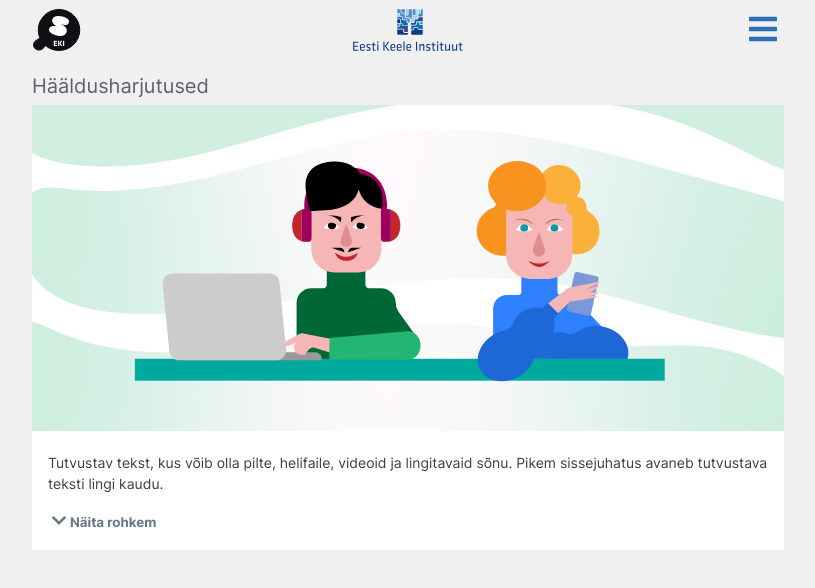
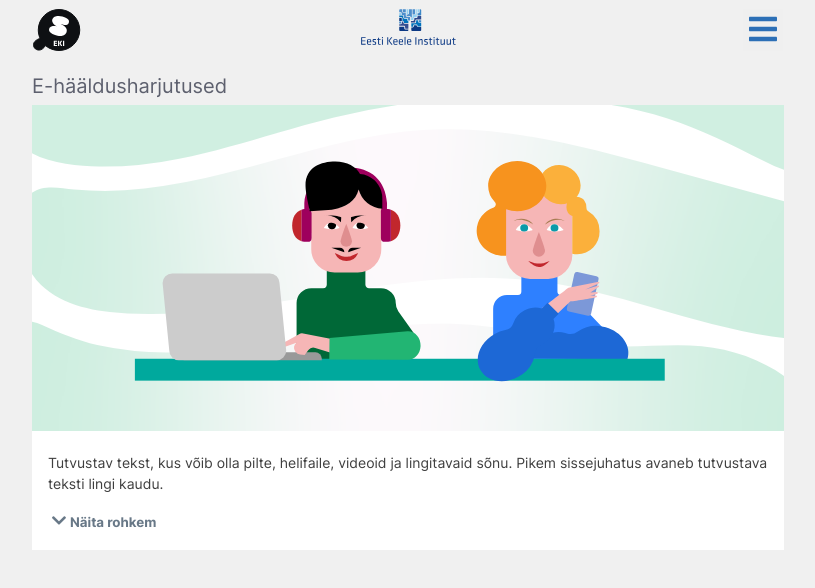
Before and after one commit to keeleinstituut/ehh, an Angular app: page / in a window 1280 px wide. Shown: the top 588 px of the page, without its empty margins (232-1047 px from the left). Built offline with nearby package versions, Linux system fonts and the light colour scheme; no server answers.

Commit message:
Modify header (add links for logos and change Hääldusharjutused text to E-hääldusharjutused)

```diff
--- a/src/app/components/header/header.component.html
+++ b/src/app/components/header/header.component.html
@@ -1,9 +1,13 @@
 <header class="header">
   <div class="header__secondary_logo">
-    <img src="assets/img/sonaveeb_mob.svg" alt="">
+    <a href="https://sonaveeb.ee/" target="_blank">
+      <img src="assets/img/sonaveeb_mob.svg" alt="">
+    </a>
   </div>
   <div class="header__primary_logo">
-    <img src="assets/img/logo_eki.svg" alt="">
+    <a href="http://portaal.eki.ee/" target="_blank">
+      <img src="assets/img/logo_eki.svg" alt="">
+    </a>
   </div>
   <div class="header__menu-button">
     <button (click)="openMenu.emit(true)">
--- a/src/app/containers/exercise/components/exercise-summary/exercise-summary.component.ts
+++ b/src/app/containers/exercise/components/exercise-summary/exercise-summary.component.ts
@@ -13,7 +13,7 @@ import { UrlService } from '../../../../services/url/url.service';
   styleUrls: ['./exercise-summary.component.scss']
 })
 export class ExerciseSummaryComponent implements OnInit, OnDestroy {
-  backButton = 'Hääldusharjutused';
+  backButton = 'E-hääldusharjutused';
   subscriptions$: Subscription[];
   currentTopic: TopicInfoItem;
   feedback: string;
--- a/src/app/containers/exercise/components/question-type-one/question-type-one.component.scss
+++ b/src/app/containers/exercise/components/question-type-one/question-type-one.component.scss
@@ -1,7 +1,5 @@
 @import "src/assets/styles/mixins";
 .question-one {
-  &__options {
-  }
 
   &__etalon {
     margin-bottom: 1.5rem;
--- a/src/app/containers/home/home.component.html
+++ b/src/app/containers/home/home.component.html
@@ -1,5 +1,5 @@
 <div class="home">
-  <h3>Hääldusharjutused</h3>
+  <h3>E-hääldusharjutused</h3>
   <ehh-card image="esileht.svg">
     <ng-container card-content>
       <ehh-read-more>
--- a/src/app/containers/topic/topic.component.ts
+++ b/src/app/containers/topic/topic.component.ts
@@ -13,7 +13,7 @@ import { UrlService } from '../../services/url/url.service';
   styleUrls: ['./topic.component.scss']
 })
 export class TopicComponent implements OnInit, AfterViewInit, OnDestroy {
-  backButton = 'Hääldusharjutused';
+  backButton = 'E-hääldusharjutused';
   subscriptions$: Subscription[];
   exercises: TopicExercise[];
   currentTopic: TopicInfoItem;
--- a/src/index.html
+++ b/src/index.html
@@ -2,7 +2,7 @@
 <html lang="et">
 <head>
   <meta charset="utf-8">
-  <title>EKI Hääldusharjutused</title>
+  <title>EKI E-hääldusharjutused</title>
   <base href="/">
   <meta name="viewport" content="width=device-width, initial-scale=1">
   <link rel="manifest" href="assets/img/favicon/site.webmanifest">
```
